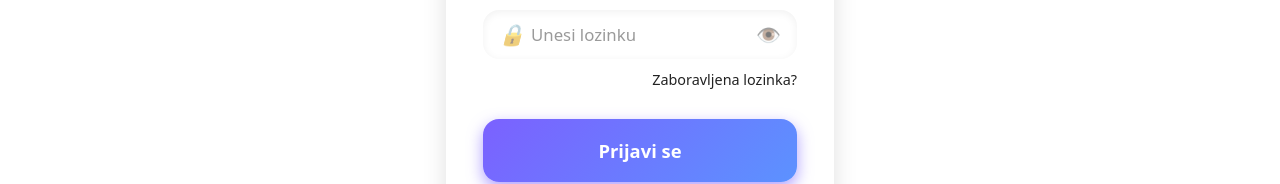
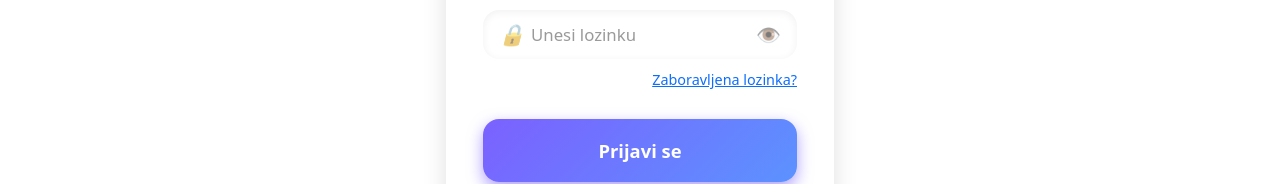
Before and after one commit to mnenadmm/rentaWorks, an Angular app in the folder client/: page /login in a window 1280 px wide. Shown: the part 351-535 px from the top of the page. Built offline with nearby package versions, Linux system fonts and the light colour scheme.

Commit message:
add routerMOdule

```diff
--- a/client/src/app/auth/login/login.component.html
+++ b/client/src/app/auth/login/login.component.html
@@ -43,7 +43,7 @@
         </div>
         <!-- Link za zaboravljenu lozinku -->
         <div style="margin-top: 0.5rem; text-align: right;">
-          <a routerLink="/reset-password" style="font-size: 0.9rem;" (click)="$event.stopPropagation()">Zaboravljena lozinka?</a>
+          <a routerLink="/reset-password" style="font-size: 0.9rem;" >Zaboravljena lozinka?</a>
         </div>
       </div>
 
--- a/client/src/app/auth/login/login.component.ts
+++ b/client/src/app/auth/login/login.component.ts
@@ -3,11 +3,12 @@ import { FormsModule } from '@angular/forms';
 import { CommonModule } from '@angular/common';
 import { LoginLockService } from '../../services/login-lock.service';
 import { Subscription } from 'rxjs';
+import { RouterModule } from '@angular/router';
 
 @Component({
   selector: 'app-login',
   standalone: true,
-  imports: [FormsModule, CommonModule],
+  imports: [FormsModule, CommonModule,RouterModule],
   templateUrl: './login.component.html',
   styleUrls: ['./login.component.css']
 })
```
